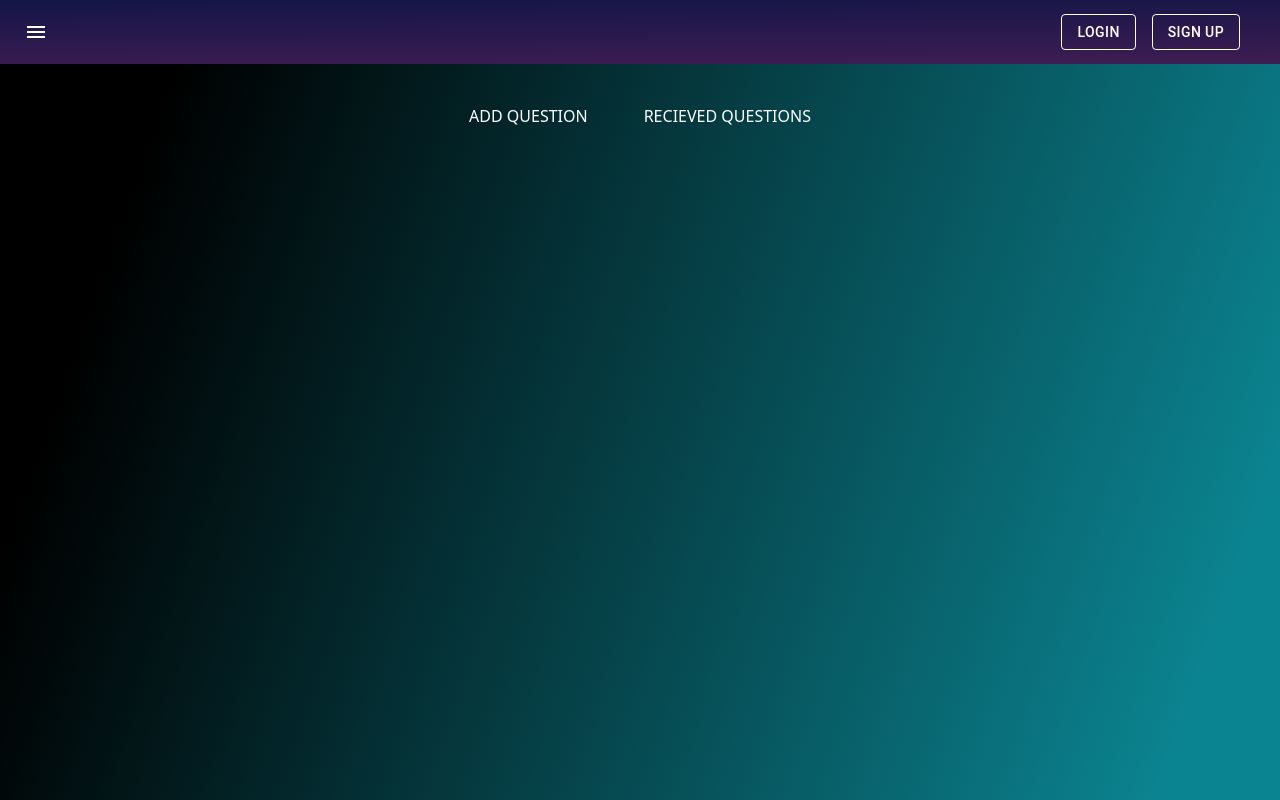
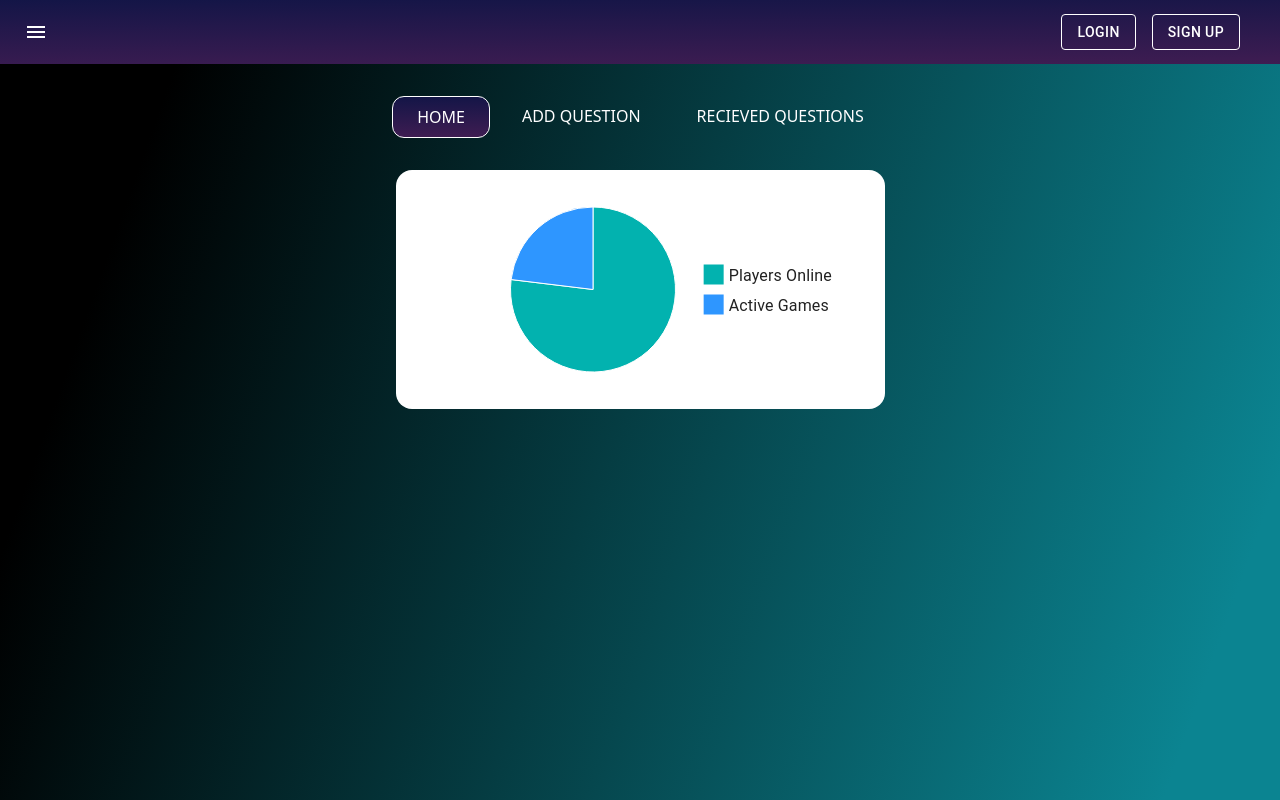
Before and after one commit to nenadmne/quiz, a React (Vite) app in the folder frontend/: page /administrator in a window 1280 px wide. Built offline with nearby package versions, Linux system fonts and the light colour scheme.

Commit message:
Working on admin dashboard. Imported pie with dummy data

```diff
--- a/frontend/package.json
+++ b/frontend/package.json
@@ -15,6 +15,7 @@
     "@gsap/react": "^2.1.0",
     "@mui/icons-material": "^5.15.14",
     "@mui/material": "^5.15.14",
+    "@mui/x-charts": "^7.3.1",
     "jwt-decode": "^4.0.0",
     "lottie-react": "^2.4.0",
     "react": "^18.2.0",
--- a/frontend/src/layouts/Admin.jsx
+++ b/frontend/src/layouts/Admin.jsx
@@ -1,6 +1,7 @@
 import { NavLink, Outlet } from "react-router-dom";
 
 const tabs = [
+  { to: "/administrator", text: "HOME" },
   { to: "/administrator/addQuestion", text: "ADD QUESTION" },
   { to: "/administrator/recievedQuestions", text: "RECIEVED QUESTIONS" },
 ];
--- /dev/null
+++ b/frontend/src/layouts/AdminHome.jsx
@@ -0,0 +1,22 @@
+import { PieChart } from "@mui/x-charts/PieChart";
+
+export default function AdminHome() {
+  return (
+    <section className="bg-white rounded-[1rem] p-8">
+      <div className="flex items-center justify-center">
+        <PieChart
+          series={[
+            {
+              data: [
+                { id: 1, value: 40, label: "Players Online" },
+                { id: 2, value: 12, label: "Active Games " },
+              ],
+            },
+          ]}
+          width={425}
+          height={175}
+        />
+      </div>
+    </section>
+  );
+}
```
Also changed, not shown: frontend/src/App.jsx (+6 -1 lines), 1 other file (tests, documents, lock files or other folders).
